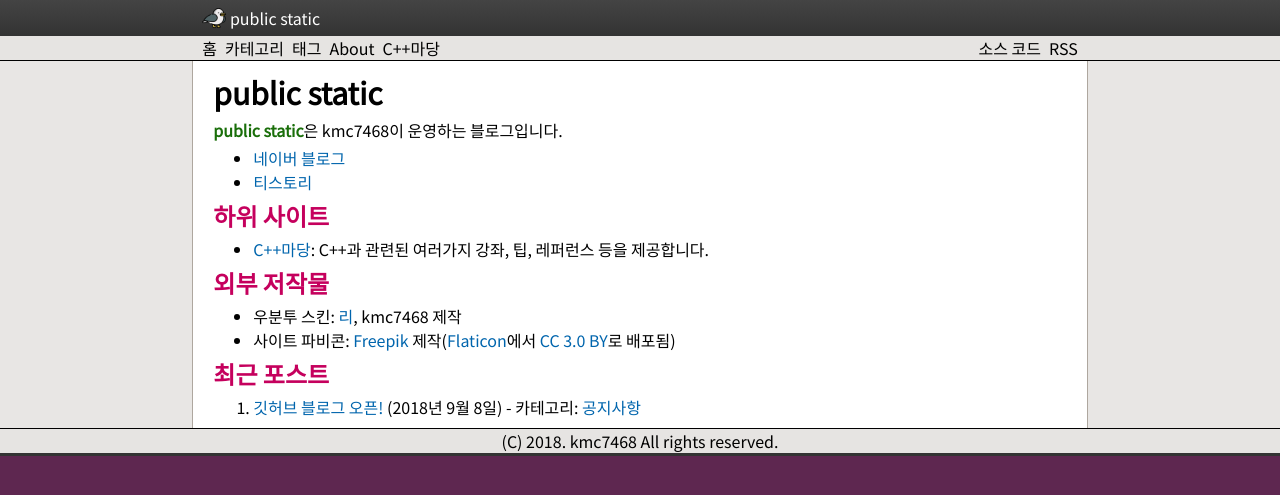
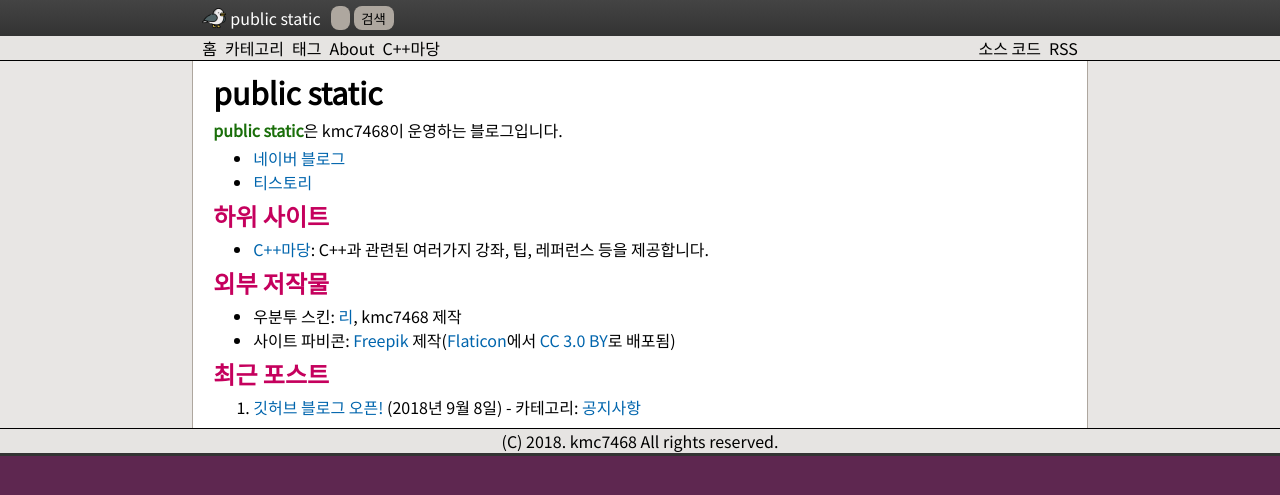
Before and after one commit to kmc7468/kmc7468.github.io, a Jekyll site: the page built from index.md, in a window 1280 px wide. Shown: the top 495 px of the page. Built offline with Jekyll 4.4.1, drawn with Linux system fonts in a browser that asks for light colours.

Commit message:
우분투 스킨에 검색바 추가

```diff
--- a/_layouts/default.html
+++ b/_layouts/default.html
@@ -1,6 +1,6 @@
 <html>
 <head>
-	<title>{{ site.title }}</title>
+	<title>{% if page.title %}{% if page.title != "public static" %}{{ page.title }} | {% endif %}{% endif %}{{ site.title }}</title>
 
 	<link rel="shortcut icon" type="image/x-icon" href="{{ site.baseurl }}/assets/favicon.ico">
 	<link rel="stylesheet" href="{{ site.baseurl }}/css/style.css" />
@@ -15,6 +15,10 @@
 		<nav class="title-bar">
 			<a class="title-logo" href="{{ site.baseurl }}/"><img src="{{ site.baseurl }}/assets/favicon.png"></a>
 			<a class="title-text" href="{{ site.baseurl }}/">{{ site.title }}</a>
+			<form class="search-box" method="GET" action="{{ site.baseurl }}/search">
+				<input class="search-input" type="text" name="query">
+				<input class="search-button" type="submit" value="검색">
+			</form>
 		</nav>
 		<nav class="title-navigation">
 			<a href="{{ site.baseurl }}/">홈</a>
--- a/css/style.scss
+++ b/css/style.scss
@@ -91,7 +91,7 @@ p {
 .title-bar {
 	overflow: hidden;
 
-	padding-top: 3px;
+	padding-top: 6px;
 	padding-bottom: 6px;
 
 	background: linear-gradient(to bottom, #444444, $color_cool_grey);
@@ -99,6 +99,8 @@ p {
 	text-align: center;
 
 	img {
+		margin-right: 4px;
+
 		width: 24px;
 		height: 24px;
 		vertical-align: middle;
@@ -113,6 +115,39 @@ p {
 	text-align: center;
 	vertical-align: middle;
 }
+.search-box {
+	margin-left: 6px;
+	margin-right: 6px;
+	margin-top: 3px;
+	margin-bottom: 3px;
+
+	.search-input {
+		margin: 0px;
+		padding: 0px;
+		border: 0px;
+		border-radius: 8px;
+		box-sizing: border-box;
+
+		width: 240px;
+		height: 24px;
+		vertical-align: middle;
+		max-width: calc(100% - 20px - 40px - 5px);
+
+		background-color: $color_warm_grey;
+	}
+	.search-button {
+		margin: 0px;
+		padding: 0px;
+		border: 0px;
+		border-radius: 8px;
+
+		width: 40px;
+		height: 24px;
+		vertical-align: middle;
+
+		background-color: $color_warm_grey;
+	}
+}
 .title-navigation {
 	padding-left: 0px;
 	padding-right: 0px;
@@ -125,17 +160,12 @@ p {
 	a {
 		padding-left: 4px;
 		padding-right: 4px;
-		float: left;
 
 		color: $color_black;
 		text-decoration: none;
 	}
 	a:hover {
 		background-color: $color_ubuntu_orange;
-	}
-
-	.right {
-		float: right;
 	}
 }
 .notice-bar {
--- a/css/style_desktop.scss
+++ b/css/style_desktop.scss
@@ -6,6 +6,8 @@
 @media(min-width: 600px) {
 	// header
 	.title-bar {
+		display: flex;
+
 		padding-left: 9px;
 		padding-right: 9px;
 
@@ -16,12 +18,45 @@
 		padding-right: 5px;
 
 		text-align: left;
+
+		a {
+			float: left;
+		}
+
+		.right {
+			float: right;
+		}
 	}
 	.notice-bar {
 		padding-left: 9px;
 		padding-right: 9px;
 
 		text-align: left;
+	}
+	.search-box {
+		display: flex;
+
+		margin-left: 10px;
+		margin-top: 0px;
+		margin-bottom: 0px;
+
+		height: 24px;
+		vertical-align: middle;
+
+		.search-input {
+			margin-right: 4px;
+
+			transition: width 0.5s;
+
+			width: 40px;
+			height: 24px;
+		}
+		.search-input:focus {
+			width: 240px;
+		}
+		.search-button {
+			height: 24px;
+		}
 	}
 }
 
```
